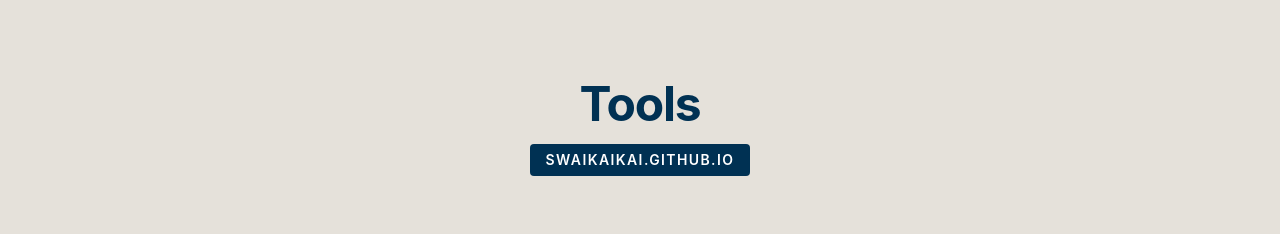
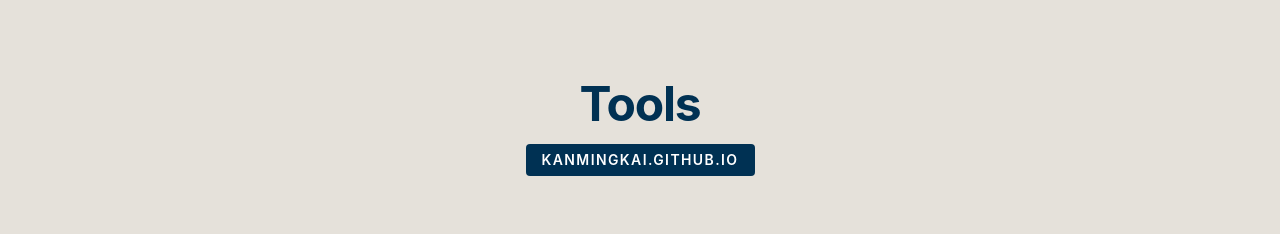
Before and after one commit to swaikaikai/swaikaikai.github.io, a React (Vite) app: page / in a window 1280 px wide. Shown: the top 234 px of the page. Built offline with nearby package versions, Linux system fonts and the light colour scheme.

Commit message:
style: switch to safety version and update to MUJI theme

```diff
--- a/src/App.jsx
+++ b/src/App.jsx
@@ -22,14 +22,14 @@
     {
       title: "Nav2 Sequence Designer",
       desc: "專為 FIH_Humanoid_AMR 打造的導航時序圖設計工具，優化自動導航開發流程與邏輯驗證。",
-      link: "https://swaikaikai.github.io/nav2-sequence-designer/",
+      link: "https://kanmingkai.github.io/nav2-sequence-designer/",
       tag: "ROBOTICS / TOOLING",
       icon: <Terminal className="w-5 h-5" />
     },
     {
       title: "ROS Topology Visualizer",
       desc: "自動解析 ROS 節點通訊關係，快速產生訊號拓圖，協助分析複雜的 AMR 通訊架構。",
-      link: "https://swaikaikai.github.io/ros-topology-visualizer/",
+      link: "https://kanmingkai.github.io/ros-topology-visualizer/",
       tag: "ROS / VISUALIZATION",
       icon: <Network className="w-5 h-5" />
     },
@@ -55,7 +55,7 @@
             className="px-4 py-1.5 rounded-sm text-sm font-semibold tracking-widest text-white uppercase"
             style={{ backgroundColor: colors.navy }}
           >
-            swaikaikai.github.io
+            kanmingkai.github.io
           </div>
         </div>
       </header>
```
